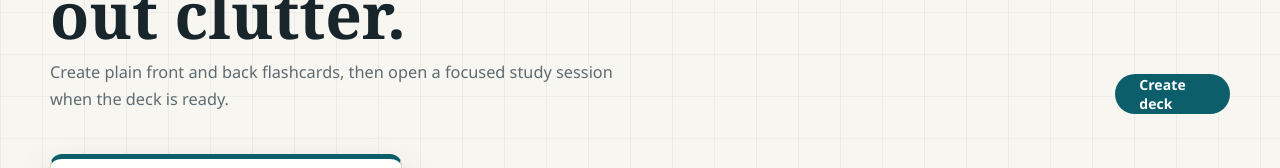
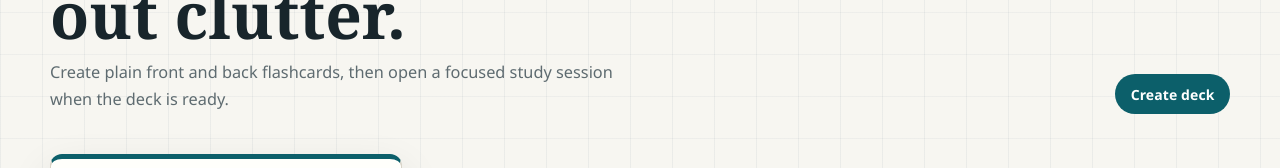
Before and after one commit to nitonise/learning-with-flashcards, an Angular app: page /decks in a window 1280 px wide. Shown: the part 240-408 px from the top of the page. Built offline with nearby package versions, Linux system fonts and the light colour scheme.

Commit message:
fix: keep create deck label on one line

```diff
--- a/src/app/features/decks/deck-library/deck-library.html
+++ b/src/app/features/decks/deck-library/deck-library.html
@@ -8,7 +8,7 @@
     </p>
   </div>
 
-  <a mat-flat-button routerLink="/decks/new">Create deck</a>
+  <a mat-flat-button class="create-deck-button" routerLink="/decks/new">Create deck</a>
 </section>
 
 @if (hasDecks()) {
@@ -54,6 +54,6 @@
   <section class="empty-state" aria-labelledby="empty-library-title">
     <h2 id="empty-library-title" class="section-title">No decks yet</h2>
     <p>Add your first deck to start building a reusable study set.</p>
-    <a mat-flat-button routerLink="/decks/new">Create deck</a>
+    <a mat-flat-button class="create-deck-button" routerLink="/decks/new">Create deck</a>
   </section>
 }
--- a/src/app/features/decks/deck-library/deck-library.scss
+++ b/src/app/features/decks/deck-library/deck-library.scss
@@ -8,6 +8,10 @@
 
 .library-hero > div {
   min-width: 0;
+}
+
+.create-deck-button {
+  white-space: nowrap;
 }
 
 .deck-grid {
```
